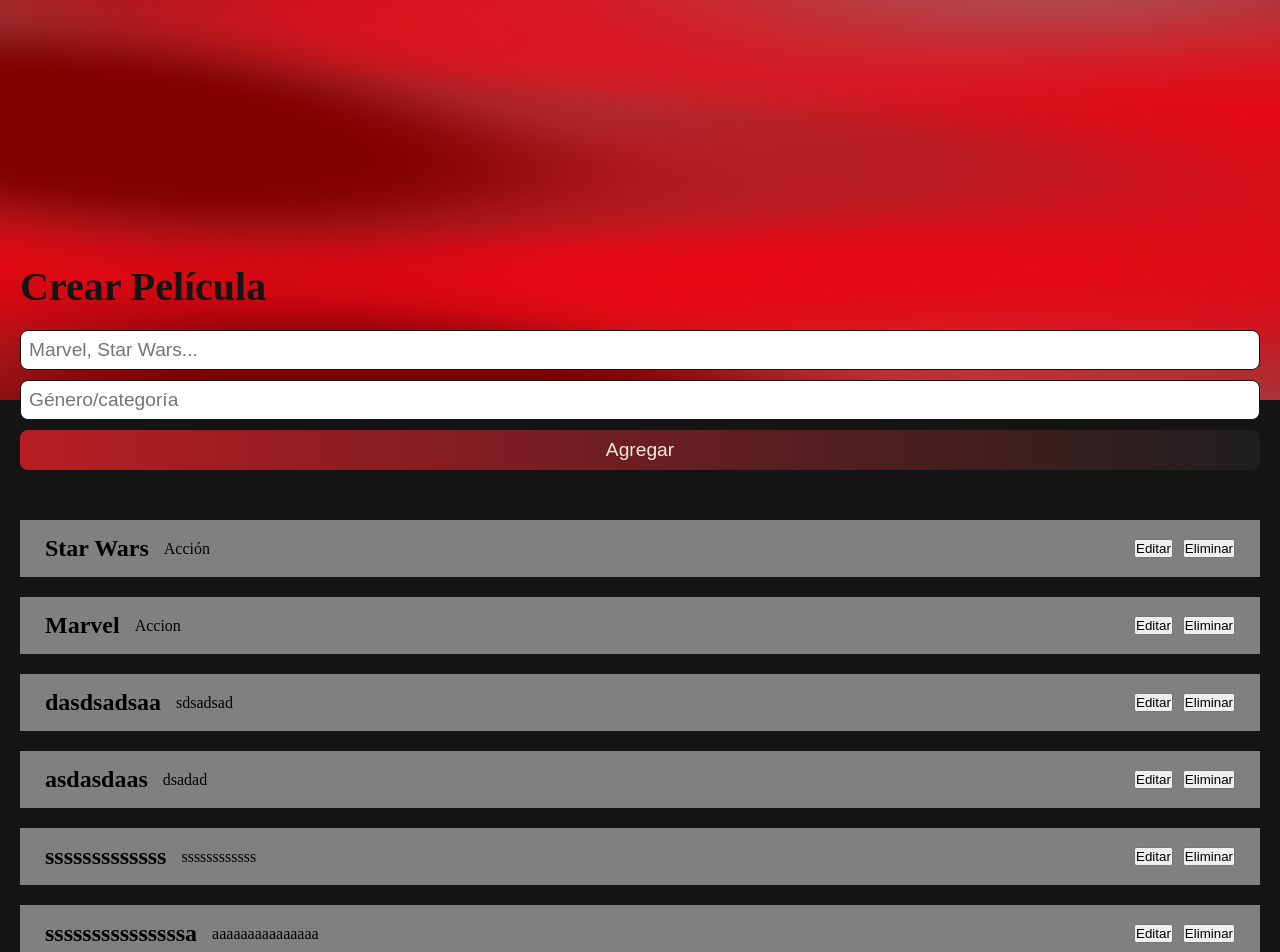
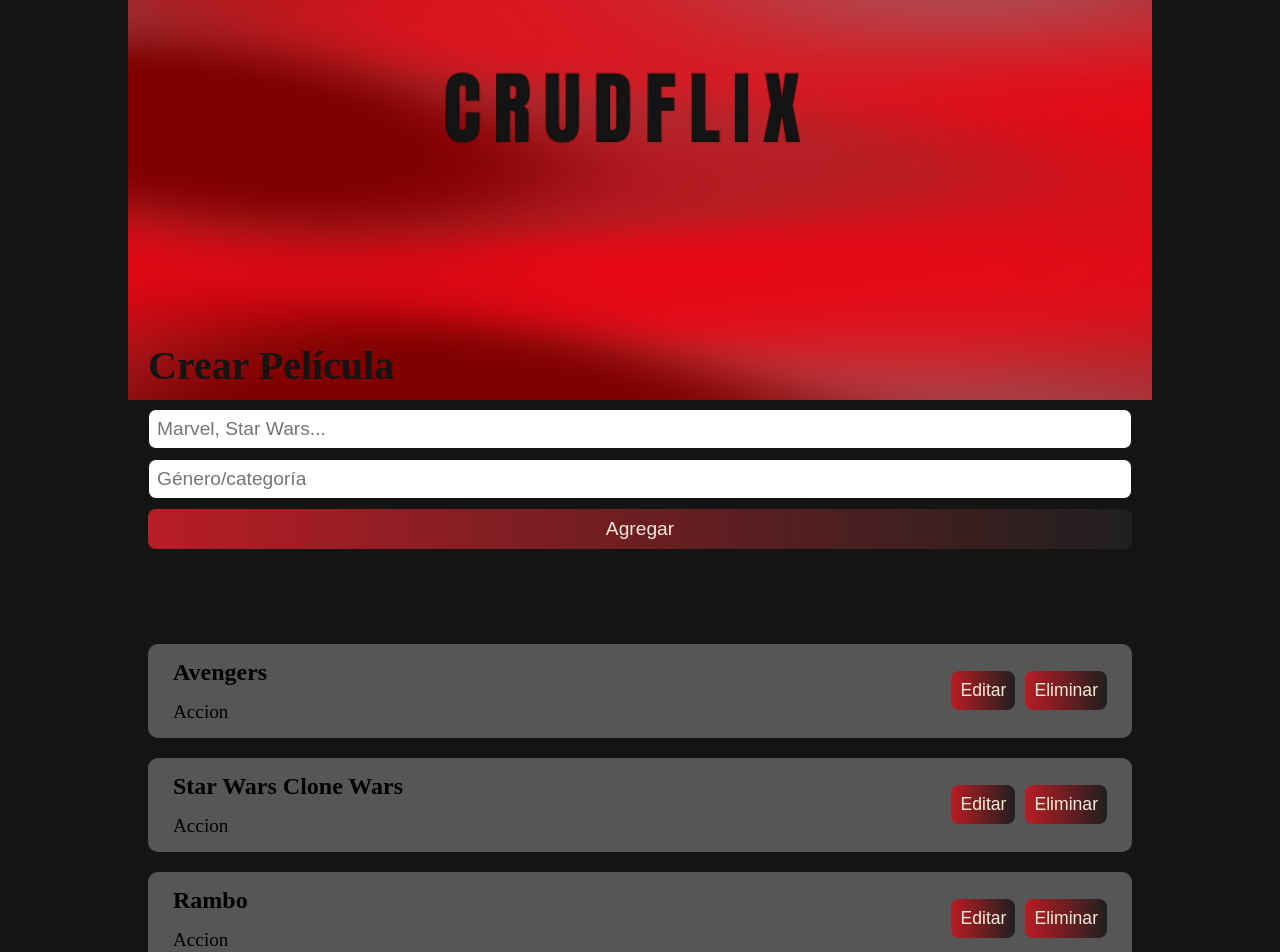
Before and after one commit to Lautaro-Zarate/CRUD-TS, a React (Vite) app: page / in a window 1280 px wide. Shown: the top 952 px of the page. Built offline with nearby package versions, Linux system fonts and the light colour scheme; data requests are answered from the project's data file.

Commit message:
Agregado de estilos y responsive de app

```diff
--- a/db.json
+++ b/db.json
@@ -1,44 +1,19 @@
 {
   "peliculas": [
     {
-      "id": "9cd6",
-      "name": "Star Wars",
-      "gender": "Acción"
-    },
-    {
       "id": "5815",
-      "name": "Marvel",
+      "name": "Avengers",
       "gender": "Accion"
     },
     {
-      "id": "aae1",
-      "name": "dasdsadsaa",
-      "gender": "sdsadsad"
+      "id": "d130",
+      "name": "Star Wars Clone Wars",
+      "gender": "Accion"
     },
     {
-      "id": "3d9e",
-      "name": "asdasdaas",
-      "gender": "dsadad"
-    },
-    {
-      "id": "392d",
-      "name": "sssssssssssss",
-      "gender": "ssssssssssss"
-    },
-    {
-      "id": "500c",
-      "name": "sssssssssssssssa",
-      "gender": "aaaaaaaaaaaaaaa"
-    },
-    {
-      "id": "5ed7",
-      "name": "aaaaaaaaaaad",
-      "gender": "ddddddddddddddddd"
-    },
-    {
-      "id": "43a5",
-      "name": "ssssssssssssd",
-      "gender": "ddddddddddddddddddd"
+      "id": "e022",
+      "name": "Rambo",
+      "gender": "Accion"
     }
   ]
 }
--- a/src/App.css
+++ b/src/App.css
@@ -22,6 +22,9 @@ nav{
   position: absolute;
   bottom: 65%;
   z-index: 2;
+}
+button{
+  cursor: pointer;
 }
 /* CREATE MOVIE */
 .create-movie-container{
@@ -61,6 +64,12 @@ nav{
   border: none;
   border-radius: 8px;
   font-size: 1.2rem;
+  z-index: 2;
+}
+.error-message-input{
+  color: whitesmoke;
+  font-size: 1.1rem;
+  font-weight: 600;
 }
 /* MOVIE LIST */
 .movies-container{
@@ -68,14 +77,16 @@ nav{
     flex-direction: column;
     height: auto;
     margin: 0 20px;
-    margin-top: -50px;
+    margin-top: -10%;
+    margin-bottom: 50px;
 }
 .movie-list-container {
     display: flex;
     padding: 15px;
     height: auto;
     margin: 10px 0;
-    background-color: #808080;
+    background-color: #565656;
+    border-radius: 10px;
 }
 .movie-list{
   display: flex;
@@ -85,41 +96,61 @@ nav{
   gap: 15px;
   align-content: center;
   justify-content: space-between;
-  flex-wrap: wrap;
+  flex-wrap: nowrap;
   width: 100%;
 }
 .list-info{
   display: flex;
-  flex-direction: row;
-  align-items: center;
+  flex-direction: column;
+  align-items: start;
   gap: 15px;
+}
+.list-info h2{
+  font-size: 1.5rem;
+}
+.list-info p{
+  font-size: 1.2rem;
 }
 .list-btn{
   display: flex;
   flex-direction: row;
   gap: 10px;
 }
+.list-btn button{
+    background: linear-gradient(90deg, #b81d24, #1f1f1f);
+    color: antiquewhite;
+    padding: 9px;
+    border: none;
+    border-radius: 8px;
+    font-size: 1.1rem;
+}
 /* MODAL */
+.modal {
+    position: absolute;
+    top: 50%;
+    right: 0;
+    left: 0;
+    z-index: 10;
+    margin: 10px 50px;
+}
 .modal-container{
-  position: relative;;
-  height: 100vh;
+  /* position: absolute; */
+  height: 0vh;
 }
 .modal-content{
-  position: absolute;
-  padding: 50px;
-  width: 80%;
-  top: -15%;
-  left: 10%;
-  background-color: #f33716d7;
+  padding: 20px 50px;
+  width: 100%;
+  background-color: #000000e6;
   display: flex;
   flex-direction: column;
   align-items: center;
   gap: 20px;
   border-radius: 20px;
+  text-align: center;
 }
 .modal-content h2{
   font-size: 2.4rem;
-  color: #141414;
+  color: whitesmoke;
 }
 .modal-input{
   width: 100%;
@@ -152,3 +183,55 @@ nav{
   background-color:#141414;
   color: whitesmoke;
 }
+button:hover{
+  scale: 1.05;
+}
+@media (min-width: 640px) {
+.brand {
+    bottom: 0%;
+    z-index: -1;
+}
+.create-movie-container {
+    height: 20vh;
+}
+.movies-container {
+    margin-top: 25%;
+}
+.modal {
+    margin: 10px 150px;
+}
+}
+@media (min-width: 768px) {
+.brand {
+    bottom: 30%;
+    z-index: -1;
+}
+.create-movie-container {
+    height: 10vh;
+}
+.movies-container {
+    margin-top: 20%;
+}
+}
+@media (min-width: 1024px) {
+  body{
+    margin: 0 10%;
+  }
+.brand {
+    bottom: 50%;
+    right: 28%;
+    z-index: -1;
+    height: 600px;
+    width: 600px;
+    object-fit: cover;
+}
+.create-movie-container {
+    height: 10vh;
+}
+.movies-container {
+    margin-top: 15%;
+}
+.modal{
+  margin: 0 400px;
+}
+}
--- a/src/components/ModalEdit.tsx
+++ b/src/components/ModalEdit.tsx
@@ -11,7 +11,6 @@ interface ModalProps {
 }
 
 const Modal = ({
-    // editId,
     editName,
     editGender,
     setEditName,
--- a/src/components/MoviesList.tsx
+++ b/src/components/MoviesList.tsx
@@ -36,6 +36,7 @@ const MoviesList = ({movie}: {movie: Movie}) => {
                     <button onClick={() => dispatch(deletePelicula(movie.id))}>Eliminar</button>
                 </div>
                 {modal && (
+                    <div className="modal">
                         <Modal
                         editId={editId}
                         editName={editName}
@@ -50,6 +51,7 @@ const MoviesList = ({movie}: {movie: Movie}) => {
                             }
                         }}
                         />
+                    </div>
                 )}
             </div>
     )
```
Lines whose indentation alone changed are shown as unchanged.
